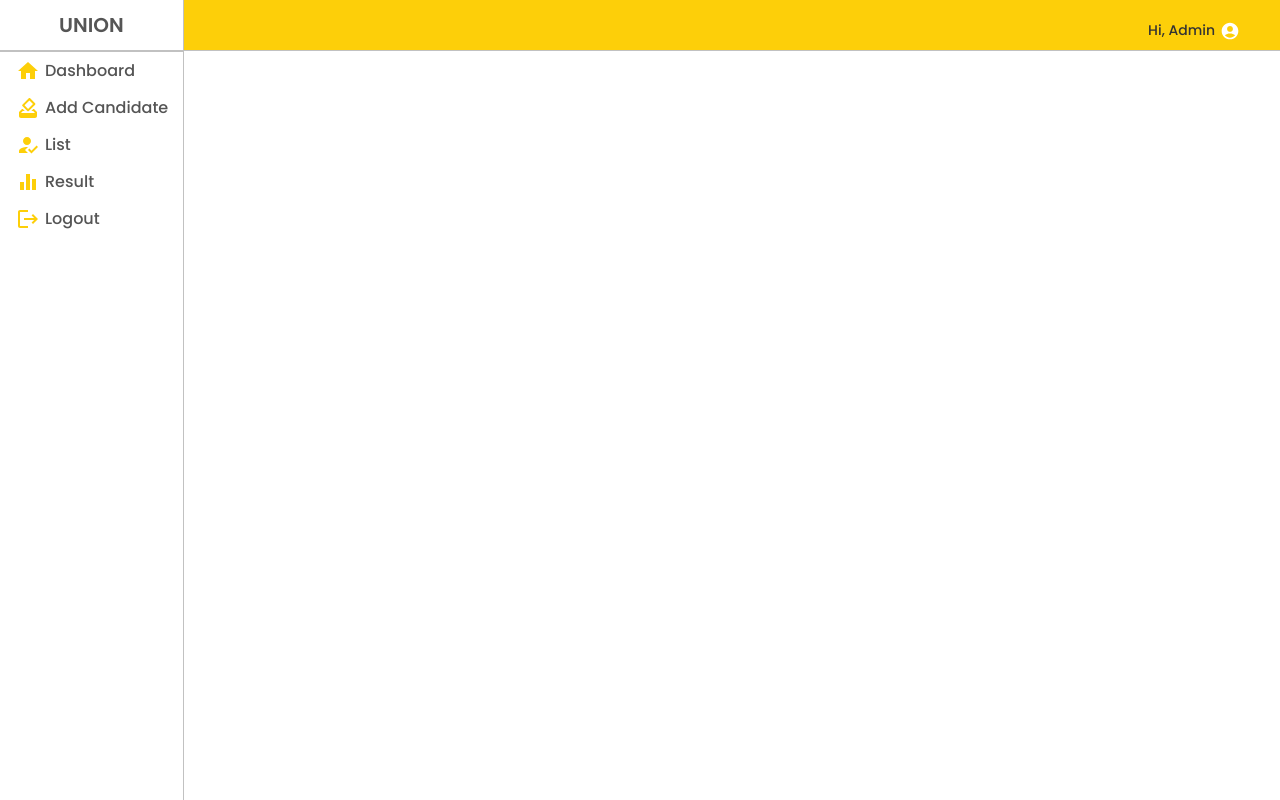
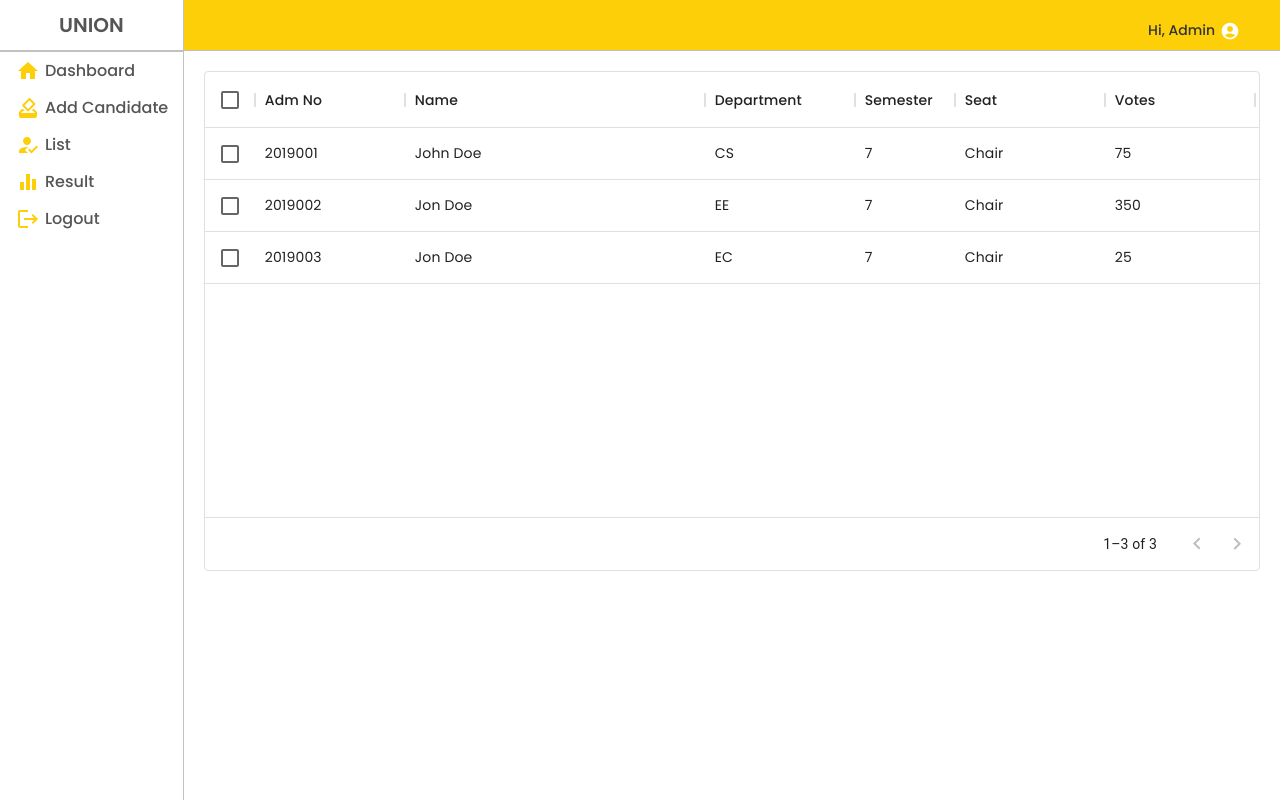
Before and after one commit to shihabsaleem/unionCES, a React (Create React App) app: page /Admin/Result in a window 1280 px wide. Built offline with nearby package versions, Linux system fonts and the light colour scheme.

Commit message:
admin react completed 95%)

```diff
--- /dev/null
+++ b/src/Component/Restable/Restable.jsx
@@ -0,0 +1,55 @@
+import React from "react";
+import { DataGrid } from "@mui/x-data-grid";
+import "./restable.scss";
+
+const columns = [
+  { field: "id", headerName: "Adm No", width: 150 },
+  { field: "name", headerName: "Name", width: 300 },
+  { field: "dept", headerName: "Department", width: 150 },
+  { field: "sem", headerName: "Semester", width: 100 },
+  { field: "seat", headerName: "Seat", width: 150 },
+  { field: "vote", headerName: "Votes", width: 150 },
+];
+
+const rows = [
+  {
+    id: 2019001,
+    name: "John Doe",
+    dept: "CS",
+    sem: 7,
+    seat: "Chair",
+    vote: 75,
+  },
+  {
+    id: 2019002,
+    name: "Jon Doe",
+    dept: "EE",
+    sem: 7,
+    seat: "Chair",
+    vote: 350,
+  },
+  {
+    id: 2019003,
+    name: "Jon Doe",
+    dept: "EC",
+    sem: 7,
+    seat: "Chair",
+    vote: 25,
+  },
+];
+
+const Restable = () => {
+  return (
+    <div className="Restable">
+      <DataGrid
+        rows={rows}
+        columns={columns}
+        pageSize={8}
+        rowsPerPageOptions={[8]}
+        checkboxSelection
+      />
+    </div>
+  );
+};
+
+export default Restable;
--- /dev/null
+++ b/src/Component/Restable/restable.scss
@@ -0,0 +1,4 @@
+.Restable{
+height: 500px;
+padding: 20px;
+}
--- a/src/Pages/Result/Result.jsx
+++ b/src/Pages/Result/Result.jsx
@@ -2,7 +2,7 @@ import React from 'react'
 import './result.scss'
 import Sidebar from "../../Component/Sidebar/Sidebar";
 import Navbar from "../../Component/Navbar/Navbar";
-import Datatable from "../../Component/Datatable/Datatable";
+import Restable from "../../Component/Restable/Restable";
 
 const Result = () => {
   return (
@@ -10,6 +10,7 @@ const Result = () => {
       <Sidebar />
       <div className="resultContainer">
         <Navbar />
+        <Restable/>
       </div>
     </div>
   )
```
